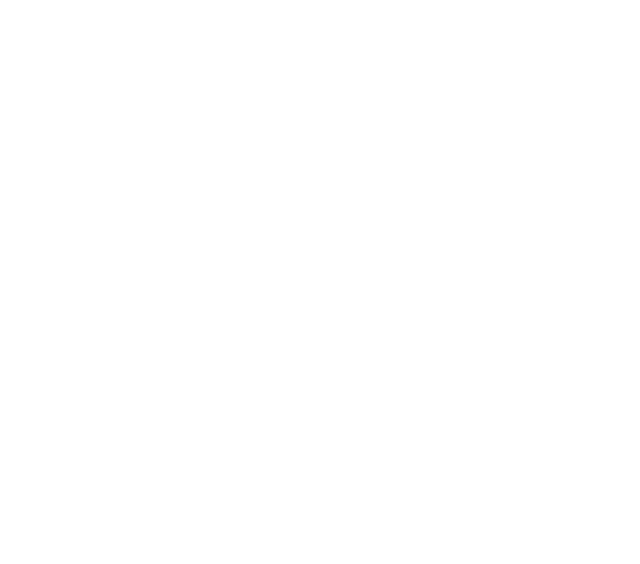
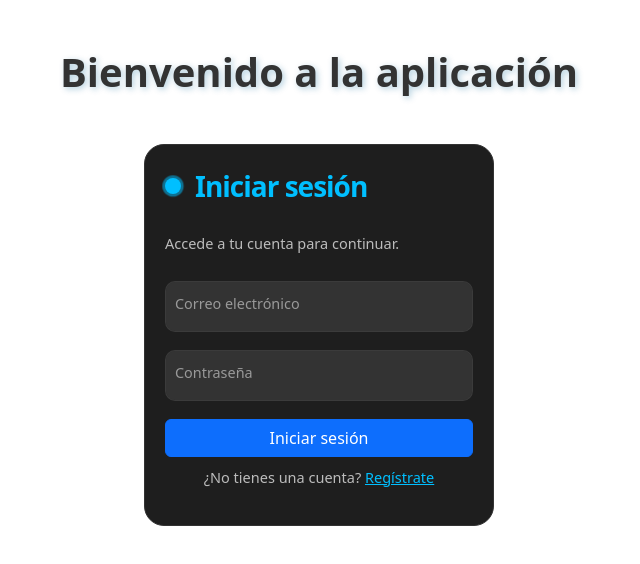
Before and after one commit to georginacostilla/frontend-terrand, a React (Vite) app: page / in a window 1280 px wide. Before the commit this address had no page. Shown: the top 564 px of the page, without its empty margins (321-961 px from the left). Built offline with nearby package versions, Linux system fonts and the light colour scheme.

Commit message:
diseño del login y el register

```diff
--- a/index.html
+++ b/index.html
@@ -6,7 +6,7 @@
   <meta name="author" content="Georgina Costilla">
   <meta name="description" content="Prueba técnica para Terrand" />
   <meta name="keywords" content="HTML, CSS, Bootstrap, JavaScript, ReactJS">
-  <link rel="icon" type="image/svg+xml" href="/" />
+  <link rel="icon" type="image" href="/src/assets/images/logo.jpg" />
   <meta name="viewport" content="width=device-width, initial-scale=1.0" />
   <title>Prueba técnica - Terrand</title>
 </head>
--- a/src/assets/components/routes/Rutas.jsx
+++ b/src/assets/components/routes/Rutas.jsx
@@ -1,12 +1,12 @@
 import { Route, Routes } from "react-router-dom";
 import Login from '../../pages/Login';
-import Register from '../../pages/Register/Register';
+import Register from '../../pages/Register';
 
 const Rutas = () => {
   return (
     <>
       <Routes>
-        <Route path="/login" element={<Login />} />
+        <Route path="/" element={<Login />} />
         <Route path="/register" element={<Register />} />
       </Routes>
     </>
--- a/src/assets/pages/Login.jsx
+++ b/src/assets/pages/Login.jsx
@@ -1,10 +1,12 @@
 import { Form, Button } from 'react-bootstrap';
-import './Register/styleForm.css';
 import { Link } from 'react-router-dom';
+import './styleForm.css';
 
 const Login = () => {
   return (
     <>
+      <div>
+        <h1 className='welcome-title text-center m-5'>Bienvenido a la aplicación</h1>
         <Form className="form">
           <p className="title">Iniciar sesión</p>
           <p className="message">Accede a tu cuenta para continuar.</p>
@@ -41,6 +43,7 @@
             ¿No tienes una cuenta? <Link to="/register">Regístrate</Link>
           </p>
         </Form>
+      </div>
     </>
   );
 };
--- /dev/null
+++ b/src/assets/pages/Register.jsx
@@ -0,0 +1,78 @@
+import { Form, Button, Row, Col } from 'react-bootstrap';
+import { Link } from 'react-router-dom';
+import './styleForm.css';
+
+const Register = () => {
+  return (
+    <>
+      <div className='mt-5'>
+        <Form className="form">
+          <p className="title">Registro</p>
+          <p className="message">Regístrate y explora todas las funcionalidades.</p>
+
+          <Row className="flex">
+            <Col>
+              <Form.Group controlId="formFirstname">
+                <Form.Label>
+                  <Form.Control
+                    type="text"
+                    className="input"
+                    placeholder=""
+                    required
+                  />
+                  <span>Nombre</span>
+                </Form.Label>
+              </Form.Group>
+            </Col>
+          </Row>
+
+          <Form.Group controlId="formEmail">
+            <Form.Label>
+              <Form.Control
+                type="email"
+                className="input"
+                placeholder=" "
+                required
+              />
+              <span>Email</span>
+            </Form.Label>
+          </Form.Group>
+
+          <Form.Group controlId="formPassword">
+            <Form.Label>
+              <Form.Control
+                type="password"
+                className="input"
+                placeholder=" "
+                required
+              />
+              <span>Contraseña</span>
+            </Form.Label>
+          </Form.Group>
+
+          <Form.Group controlId="formConfirmPassword">
+            <Form.Label>
+              <Form.Control
+                type="password"
+                className="input"
+                placeholder=" "
+                required
+              />
+              <span>Repetir contraseña</span>
+            </Form.Label>
+          </Form.Group>
+
+          <Button type="submit" className="submit w-100">
+            Registrarse
+          </Button>
+
+          <p className="signin">
+            ¿Ya tienes una cuenta? <Link to="/">Inicia sesión</Link>
+          </p>
+        </Form>
+      </div>
+    </>
+  );
+};
+
+export default Register;
--- a/src/assets/pages/Register/Register.jsx
+++ /dev/null
@@ -1,76 +0,0 @@
-import { Form, Button, Row, Col } from 'react-bootstrap';
-import './styleForm.css';
-import { Link } from 'react-router-dom';
-
-const Register = () => {
-  return (
-    <>
-      <Form className="form">
-        <p className="title">Registro</p>
-        <p className="message">Regístrate y explora todas las funcionalidades.</p>
-
-        <Row className="flex">
-          <Col>
-            <Form.Group controlId="formFirstname">
-              <Form.Label>
-                <Form.Control
-                  type="text"
-                  className="input"
-                  placeholder=""
-                  required
-                />
-                <span>Nombre</span>
-              </Form.Label>
-            </Form.Group>
-          </Col>
-        </Row>
-
-        <Form.Group controlId="formEmail">
-          <Form.Label>
-            <Form.Control
-              type="email"
-              className="input"
-              placeholder=" "
-              required
-            />
-            <span>Email</span>
-          </Form.Label>
-        </Form.Group>
-
-        <Form.Group controlId="formPassword">
-          <Form.Label>
-            <Form.Control
-              type="password"
-              className="input"
-              placeholder=" "
-              required
-            />
-            <span>Contraseña</span>
-          </Form.Label>
-        </Form.Group>
-
-        <Form.Group controlId="formConfirmPassword">
-          <Form.Label>
-            <Form.Control
-              type="password"
-              className="input"
-              placeholder=" "
-              required
-            />
-            <span>Repetir contraseña</span>
-          </Form.Label>
-        </Form.Group>
-
-        <Button type="submit" className="submit w-100">
-          Registrarse
-        </Button>
-
-        <p className="signin">
-          ¿Ya tienes una cuenta? <Link to="/login">Inicia sesión</Link>
-        </p>
-      </Form>
-    </>
-  );
-};
-
-export default Register;
--- a/src/assets/pages/Register/styleForm.css
+++ b/src/assets/pages/styleForm.css
@@ -120,6 +120,14 @@
     background-color: #00bfff96;
 }
 
+.welcome-title {
+    color: #333;
+    font-size: 2.5rem;
+    font-weight: 700;
+    text-align: center;
+    text-shadow: 2px 2px 6px rgba(0, 100, 150, 0.3);
+}
+
 @keyframes pulse {
     from {
         transform: scale(0.9);
--- a/src/index.css
+++ b/src/index.css
@@ -1,39 +1,5 @@
-:root {
-    --bg-color-white: #ffffff;
-    --bg-color-primary: #e8b659;
-    --bg-color-secondary: #2c3e50;
-    --bg-color-tertiary: #f9f8f0;
-
-    --font-color-primary: #8A6113;
-    --font-color-secondary: #ffffff;
-    --font-color-tertiary: #C29747;
-
-    --bottom-color-green: #1c7323;
-    --bottom-color-red: #a52a2a;
-    --bottom-color-blue: #08266f;
-    --bottom-color-white: #ffffff;
-    --bottom-color-aqua: #ACEBE0;
-    --bottom-color-beige: #F8F8F5;
-    --bottom-color-brown: #8A6113;
-    --bottom-color-lightblue: #0F3E8D;
-
-    --font-size-title: 2rem;
-    --font-size-title-tablet: 2.5rem;
-    --font-size-title-desktop: 3rem;
-    --font-size-subtitle: 1.5rem;
-    --font-size-subtitle-tablet: 2rem;
-    --font-size-subtitle-desktop: 2.5rem;
-    --font-size-paragraph: 1rem;
-    --font-size-paragraph-tablet: 1.15rem;
-    --font-size-paragraph-desktop: 1.25rem;
-}
-
 html {
     scroll-behavior: smooth;
-}
-
-body {
-    background-color: var(--bg-color-secondary);
 }
 
 * {
@@ -42,23 +8,3 @@
     -webkit-box-sizing: border-box;
     box-sizing: border-box;
 }
-
-a {
-    text-decoration: none;
-}
-
-.titulo {
-    font-size: var(--font-size-title);
-    color: var(--font-color-primary);
-}
-
-.subtitulo {
-    color: var(--font-color-primary);
-    font-size: var(--font-size-subtitle);
-}
-
-.parrafo {
-    color: var(--font-color-primary);
-    font-size: var(--font-size-paragraph);
-    line-height: 2rem;
-}
```
Also changed, not shown: src/assets/images/logo.jpg (added). Lines whose indentation alone changed are shown as unchanged.
